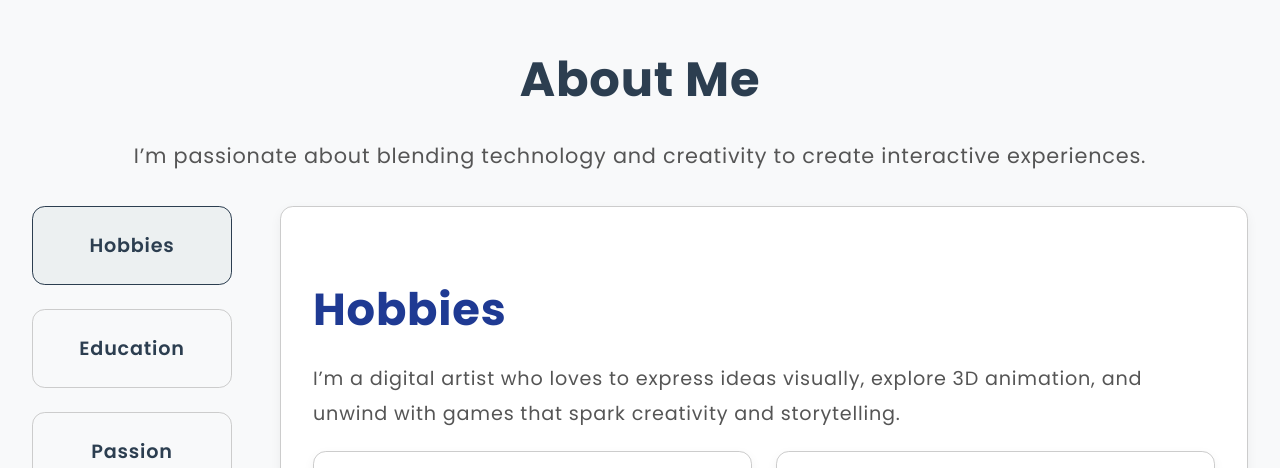
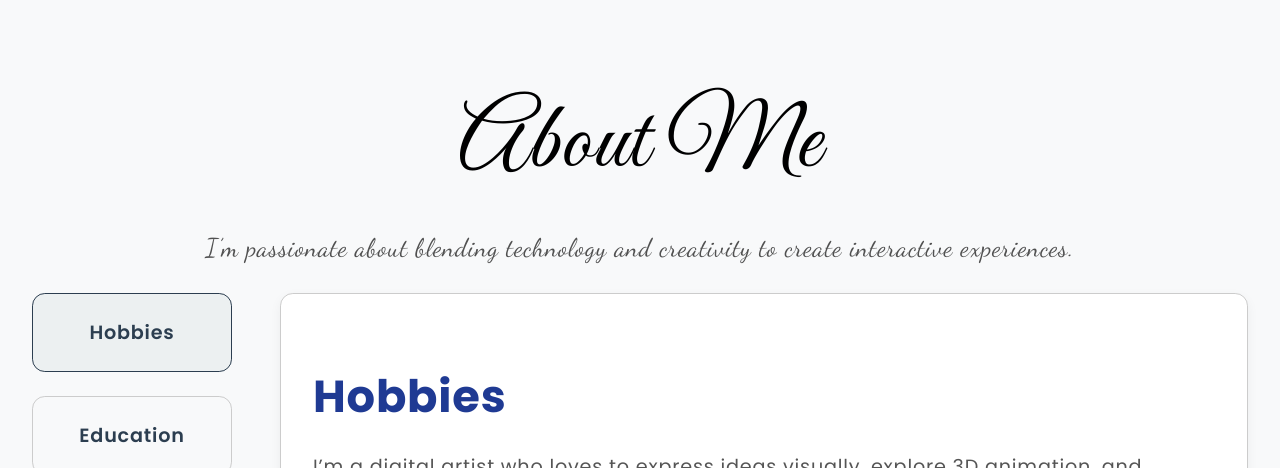
Before and after one commit to Freiderich/Portfolio, a React (Vite) app: page / in a window 1280 px wide. Shown: the part 1012-1480 px from the top of the page. Built offline with nearby package versions, Linux system fonts and the light colour scheme.

Commit message:
added fonts

```diff
--- a/index.html
+++ b/index.html
@@ -4,6 +4,10 @@
     <meta charset="UTF-8" />
     <meta name="viewport" content="width=device-width, initial-scale=1.0" />
     <title>Freiderich Portfolio</title>
+    <link href="https://fonts.googleapis.com/css2?family=Great+Vibes&display=swap" rel="stylesheet">
+    <link href="https://fonts.googleapis.com/css2?family=Dancing+Script:wght@400;500;600;700&display=swap" rel="stylesheet">
+    <link href="https://fonts.googleapis.com/css2?family=Montserrat:wght@400;500;700&display=swap" rel="stylesheet">
+
   </head>
   <body>
     <div id="root"></div>
--- a/src/styles/About.css
+++ b/src/styles/About.css
@@ -13,21 +13,25 @@
 }
 
 .about-title {
-  font-size: 3rem;
-  margin-bottom: 1rem;
-  color: #2c3e50;
-  font-weight: 700;
+  font-family: 'Great Vibes', cursive;
+  font-size: 6rem;
+  font-weight: 400;
+  color: #000000;
+  text-align: center;
+  margin-bottom: 10px;
+  letter-spacing: 1px;
+
 }
 
+
 .about-description {
-  font-size: 1.3rem;
-  margin-bottom: 2rem;
-  max-width: 80rem;
-  margin-left: auto;
-  margin-right: auto;
-  line-height: 1.8;
-  color: #555;
+  font-family: 'Dancing Script', cursive;
+  font-size: 1.6rem;
+  line-height: 1.5;
+  text-align: center;
+  opacity: 0.85;
 }
+
 
 /* ===============================
    MAIN LAYOUT
--- a/src/styles/Home.css
+++ b/src/styles/Home.css
@@ -65,10 +65,11 @@
 }
 
 .home-left p {
-  font-size: 1rem;
+  font-family: 'Montserrat', sans-serif;
+  font-size: 1.2rem;
   line-height: 1.6;
+  color: #333;
   margin-bottom: 2rem;
-  color: #333;
 }
 
 .cta-btn {
```
